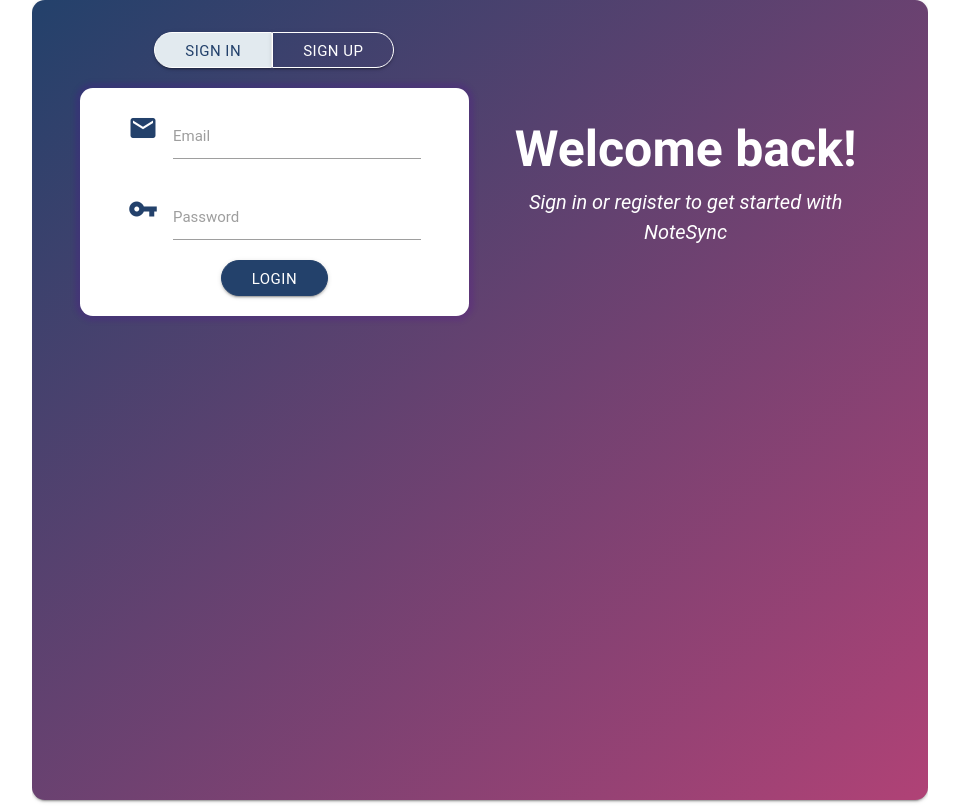
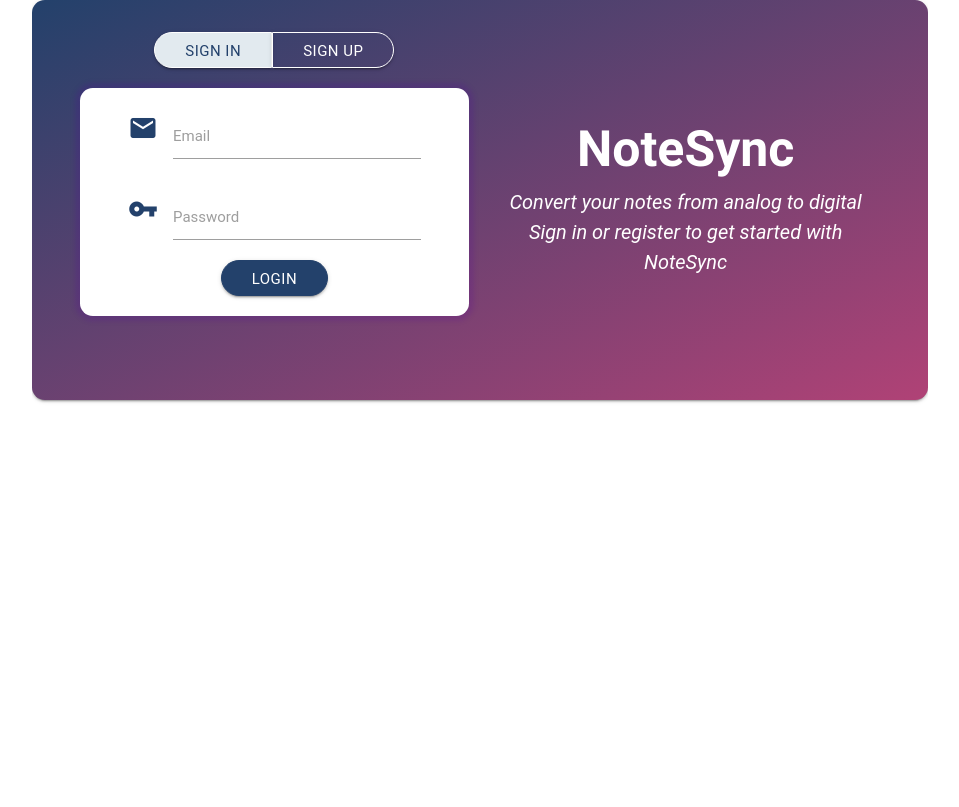
Before and after one commit to bhagyashreep25/NoteSync, a PHP site: page /signup.php in a window 1280 px wide. Shown: the whole page, without its empty margins (160-1119 px from the left). After the commit the page ends 403 px from the top, so only its background shows below. Run offline with PHP 8.4, Linux system fonts and the light colour scheme; data that the repository does not hold is empty; some libraries are stand-ins or nearby versions; some web fonts are replaced.

Commit message:
Login logout added

```diff
--- a/index.php
+++ b/index.php
@@ -1,5 +1,5 @@
 <html>
-
+<?php session_start();?>
 <head>
 
     <!-- Compiled and minified CSS -->
@@ -44,7 +44,7 @@
         <ul id="nav-mobile" class="right hide-on-med-and-down">
         <li><a href="./index.php">Home</a></li>
         <li><a href="./userdocs.php">Your Docs</a></li>
-        <li><a style="float:right" href="#">Login</a></li>
+        <li><a style="float:right" href=<?php if(isset($_SESSION['userid'])) echo "./logout.php"; else echo "./signup.php";?>><?php if(isset($_SESSION['userid'])) echo "Logout"; else echo "Login";?></a></li>
       </ul>
     </div>
 </nav>
--- a/login_check.php
+++ b/login_check.php
@@ -46,7 +46,7 @@
         // echo "$email $pwd";
         $options = array("cost" => 4);
         $hashPassword = password_hash($pwd, PASSWORD_BCRYPT, $options);
-        $query = "INSERT INTO $dbname.user(email,password) VALUES ($email', '$hashPassword');";
+        $query = "INSERT INTO $dbname.user(email,password) VALUES ('$email','$hashPassword');";
         $result = mysqli_query($conn, $query);
         // $db_pwd = pg_fetch_result($result,0,1);
         if ($result) {
--- a/signup.php
+++ b/signup.php
@@ -16,7 +16,7 @@
   <link href="https://fonts.googleapis.com/css?family=Lora:400i&display=swap" rel="stylesheet">
   <link rel="stylesheet" type="text/css" href="https://cdnjs.cloudflare.com/ajax/libs/materialize/0.97.5/css/materialize.min.css">
   <link rel="stylesheet" type="text/css" href="./styles/login.css">
-  <title>SocGroups - Sign in</title>
+  <title>NoteSync - Sign in</title>
 </head>
 <!-- <style>
 body {font-family: Arial, Helvetica, sans-serif;
@@ -196,21 +196,21 @@
             <div id="register-div" style="display: None">
               <form class="card register-card" method='POST' action="./login_check.php">
                 <div class='row'>
-                  <div class='input-field col s12'>
+                  <!-- <div class='input-field col s12'>
                     <i class="material-icons prefix" style="color: #23416B">person</i>
                     <input class='validate' type='text' name='name' id='name' />
                     <label for='name'>Name</label>
-                  </div>
+                  </div> -->
                   <div class='input-field col s12'>
                     <i class="material-icons prefix" style="color: #23416B">email</i>
                     <input class='validate' type='email' name='reg_email' id='reg_email' />
                     <label for='email'>Email</label>
                   </div>
-                  <div class='input-field col s12'>
+                  <!-- <div class='input-field col s12'>
                     <i class="material-icons prefix" style="color: #23416B">phone</i>
                     <input class='validate' type='tel' name='phone' id='phone' />
                     <label for='phone'>Phone No.</label>
-                  </div>
+                  </div> -->
                   <div class='input-field col s12'>
                     <i class="material-icons prefix" style="color: #23416B">vpn_key</i>
                     <input class='validate' type='password' name='reg_password' id='reg_password' />
@@ -228,7 +228,9 @@
               <!-- <?php
                     echo $cardmsg;
                     ?> -->
-              <b style="font-size:50px;">Welcome back!</b>
+              <b style="font-size:50px;">NoteSync</b>
+              <br>
+              <i style="font-size:20px; ">Convert your notes from analog to digital </i>
               <br>
               <i style="font-size:20px; ">Sign in or register to get started with NoteSync</i>
             </div>
--- a/styles/login.css
+++ b/styles/login.css
@@ -35,7 +35,7 @@
     background-image: linear-gradient(to bottom right,#23416B,#B04276) ;
     border-radius: 1vw;
     /* height: 100%; */
-    height: 100vh;
+    height: 50vh;
 }
 
 
```
Also changed, not shown: logout.php (added, +18 -0 lines).
